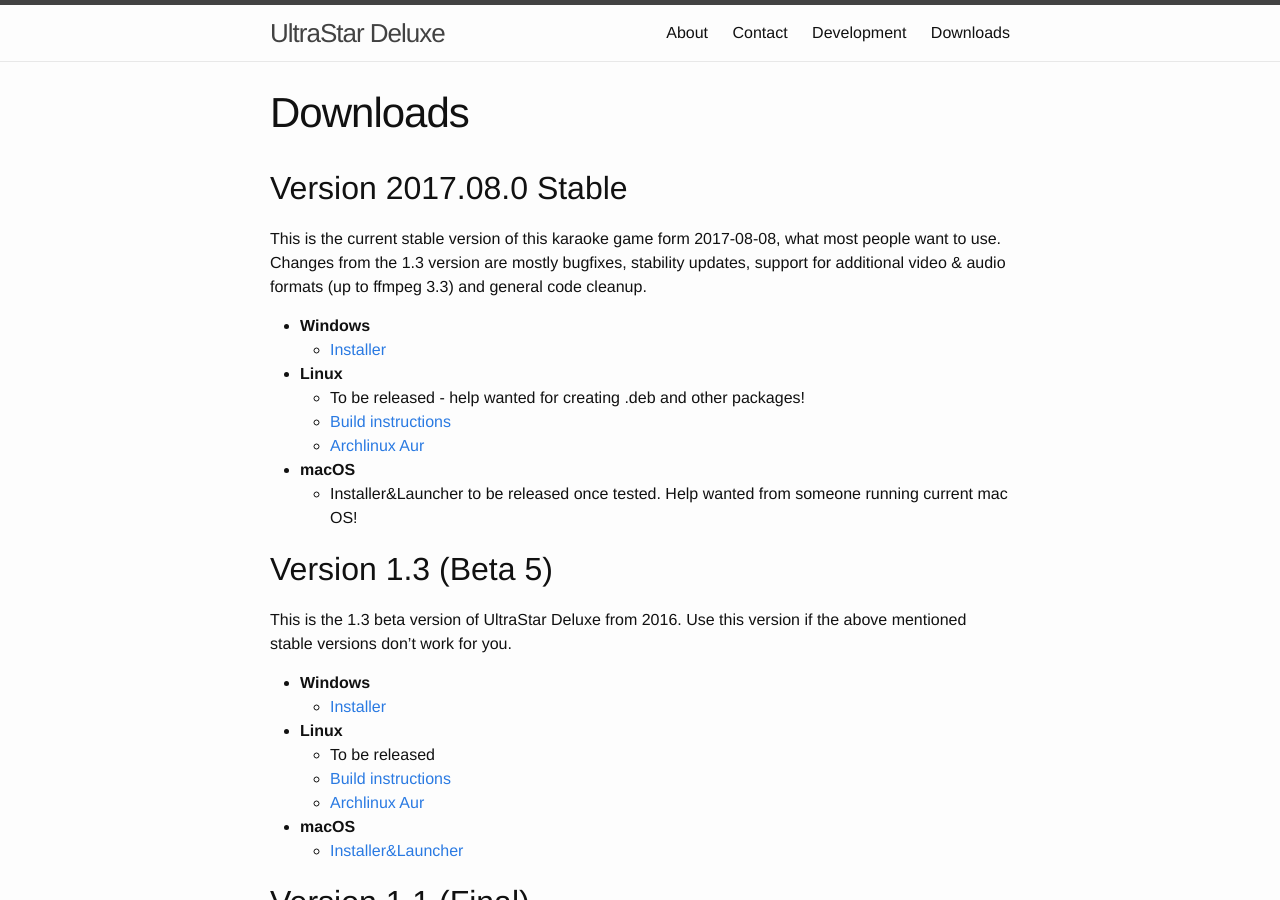
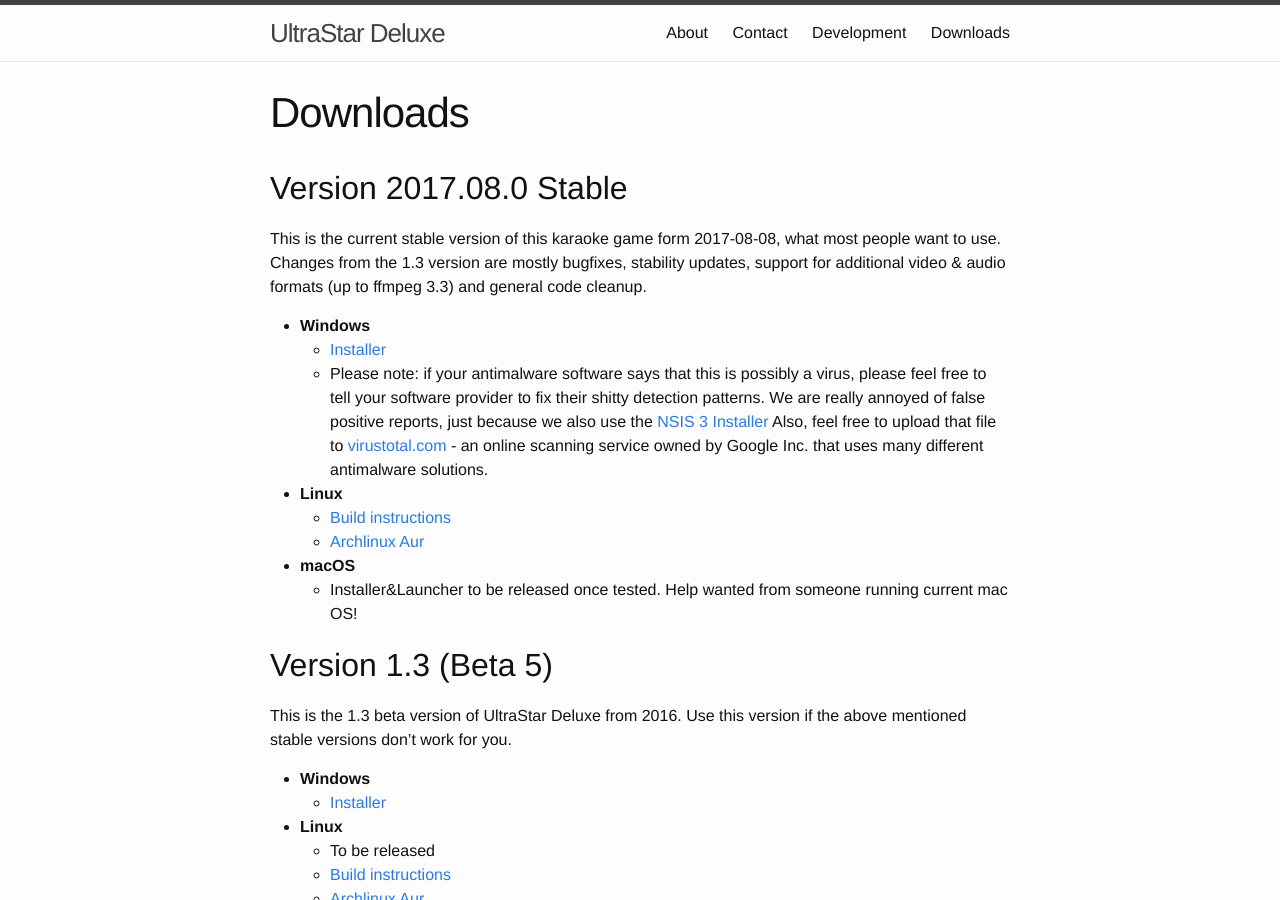
Before and after one commit to UltraStar-Deluxe/ultrastar-deluxe.github.io, a Jekyll site: the page built from downloads.md, in a window 1280 px wide and 900 px high. Built offline with Jekyll 4.4.1, drawn with Linux system fonts in a browser that asks for light colours.

Commit message:
Update downloads.md

```diff
--- a/downloads.md
+++ b/downloads.md
@@ -11,8 +11,8 @@
 
 *  __Windows__
    - [Installer](https://github.com/UltraStar-Deluxe/USDX/releases/download/v2017.8.0/UltraStar.Deluxe_v2017.8.0.stable_installer.exe)
+   - Please note: if your antimalware software says that this is possibly a virus, please feel free to tell your software provider to fix their shitty detection patterns. We are really annoyed of false positive reports, just because we also use the [NSIS 3 Installer](http://nsis.sourceforge.net/News) Also, feel free to upload that file to [virustotal.com](https://virustotal.com) - an online scanning service owned by Google Inc. that uses many different antimalware solutions.
 *  __Linux__
-   - To be released - help wanted for creating .deb and other packages!
    - [Build instructions](https://github.com/UltraStar-Deluxe/USDX#compiling-on-linuxbsd-using-make)
    - [Archlinux Aur](https://aur.archlinux.org/packages/ultrastardx-git)
 *  __macOS__
```
